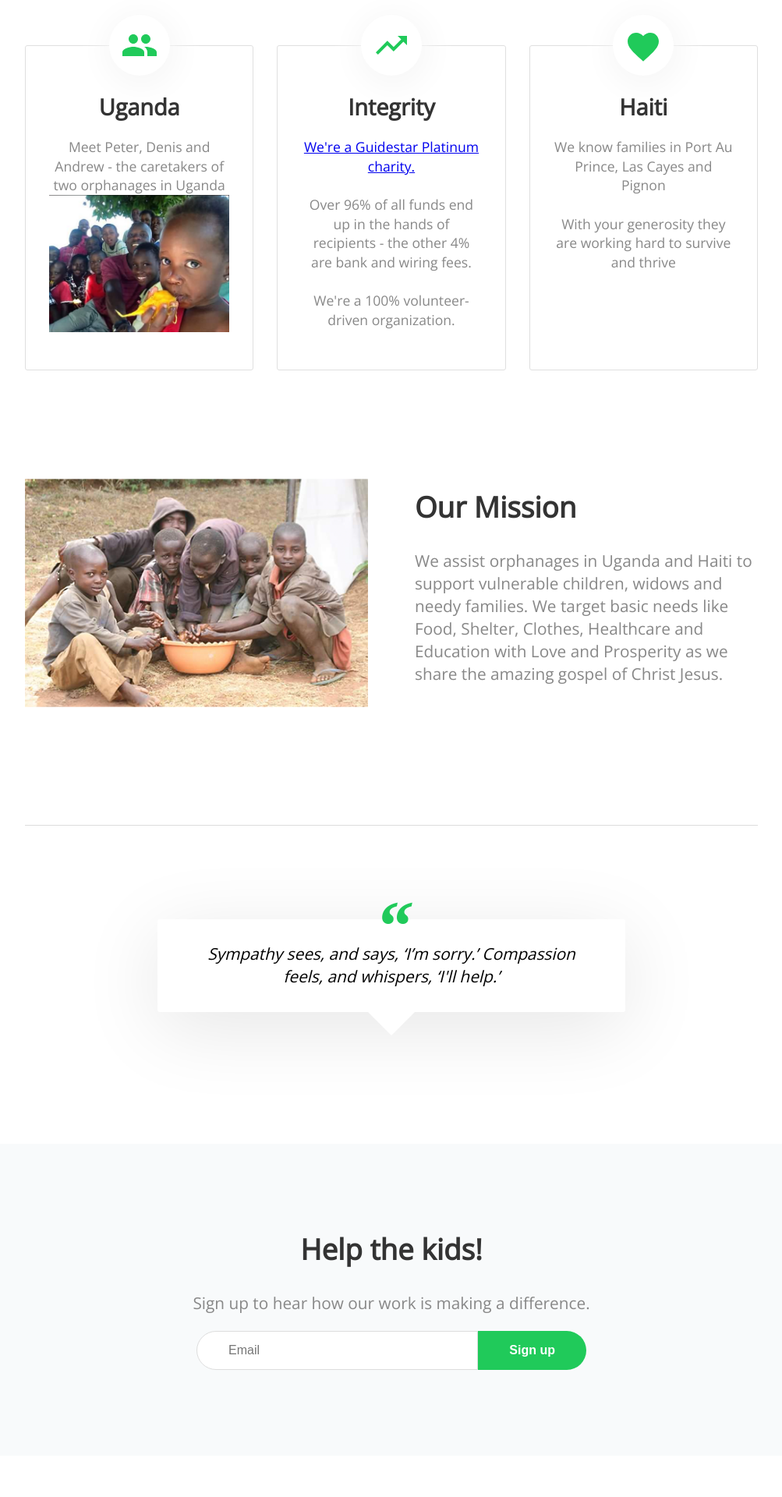
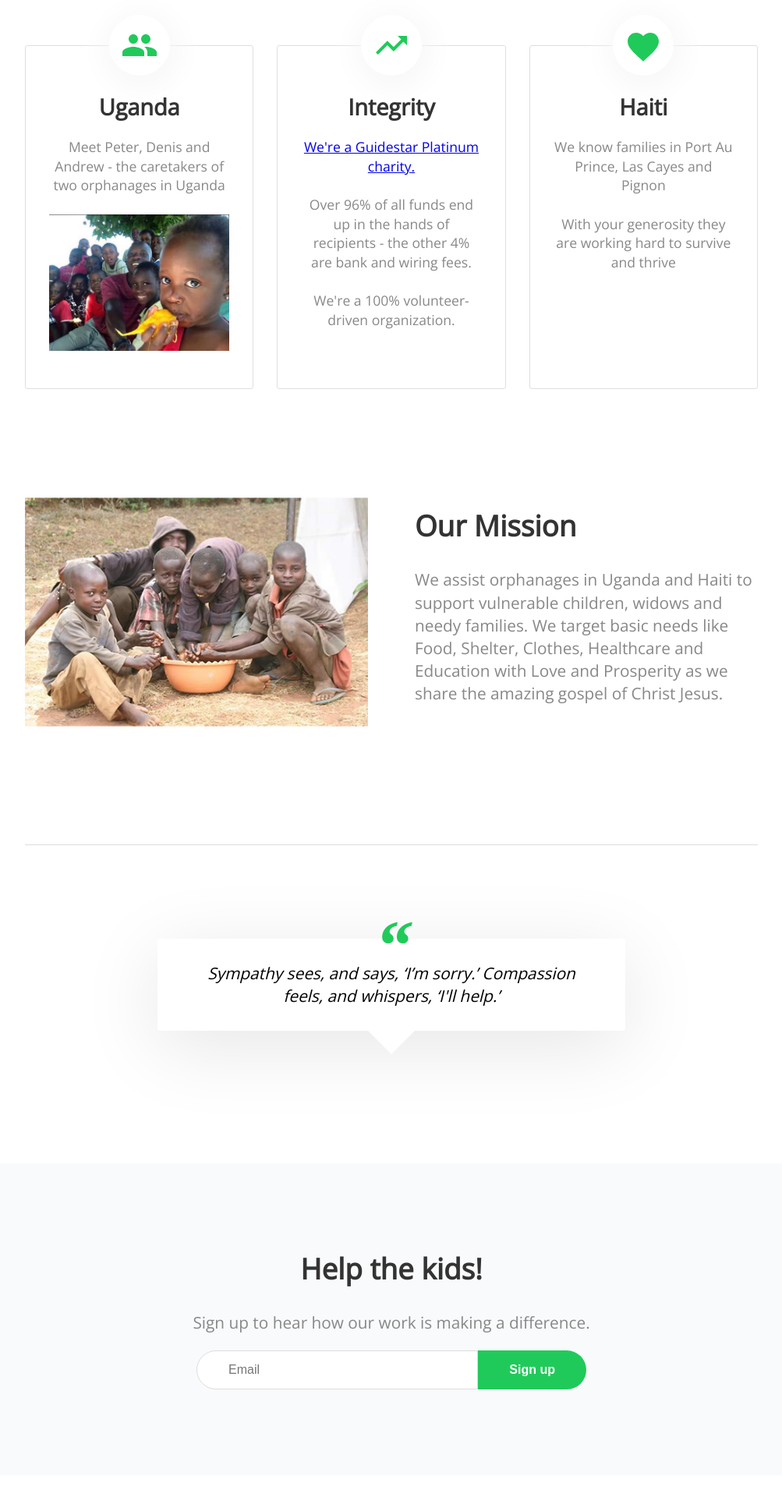
Before and after one commit to prouticus/rtpa, a Jekyll site: the page built from index.html, in a window 1280 px wide. Shown: the part 2175-4095 px from the top of the page at 78% size, without its empty margins (138-1141 px from the left). Built offline with Jekyll 4.4.1, drawn with Linux system fonts in a browser that asks for light colours; nearby versions of some CDN libraries; a script that is not in the unit is left out.

Commit message:
Updated 2 files via CloudCannon

```diff
--- a/_layouts/default.html
+++ b/_layouts/default.html
@@ -35,7 +35,7 @@
 
 			<div>
 				<h1 class="editable">
-					<a class="cc-active" href=""> </a><a class="cc-active" href=""> </a>
+					<a class="cc-active" href=""> </a><a class="cc-active" href=""> </a><a class="cc-active" href=""> </a>
 					<p style="text-align:center">Rescue The Poor America <a target="_blank" href="https://www.guidestar.org/profile/82-1475689"><img alt="guidestar_logo" src="/images/Guidestar_platinum.png" /></a></p>
 				</h1>
 			</div>
--- a/index.html
+++ b/index.html
@@ -57,8 +57,7 @@ title: Rescue The Poor
 				Uganda
 			</h3>
 			<p class="editable">
-				Meet Peter, Denis and Andrew - the caretakers of two orphanages in Uganda
-				<img src="{{ site.baseurl }}/images/RTPU/denis_w_children.png" alt="denis" />
+				Meet Peter, Denis and Andrew - the caretakers of two orphanages in Uganda<br /><br /><img alt="denis" src="/images/RTPU/denis_w_children.png" />
 			</p>
 		</li>
 
```
